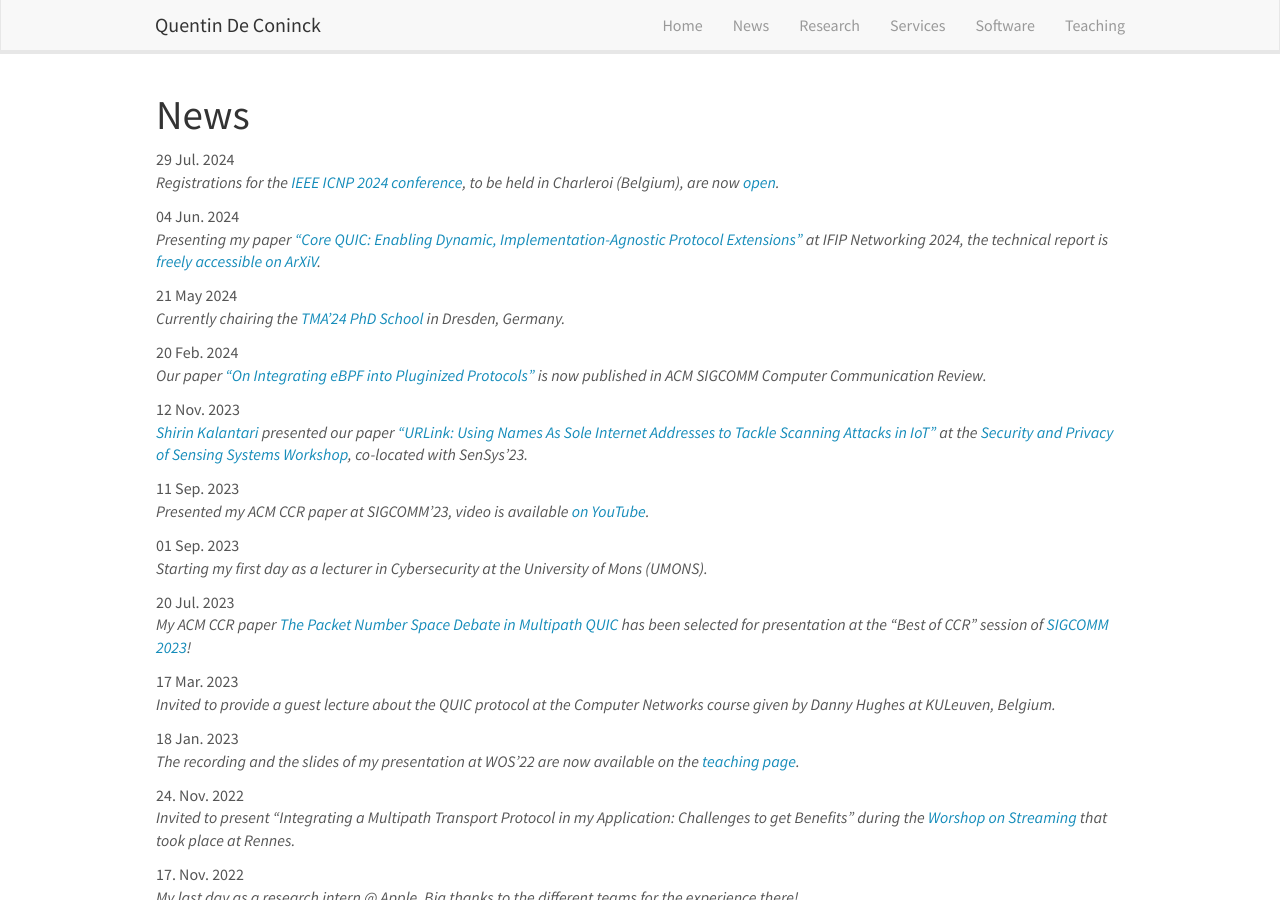
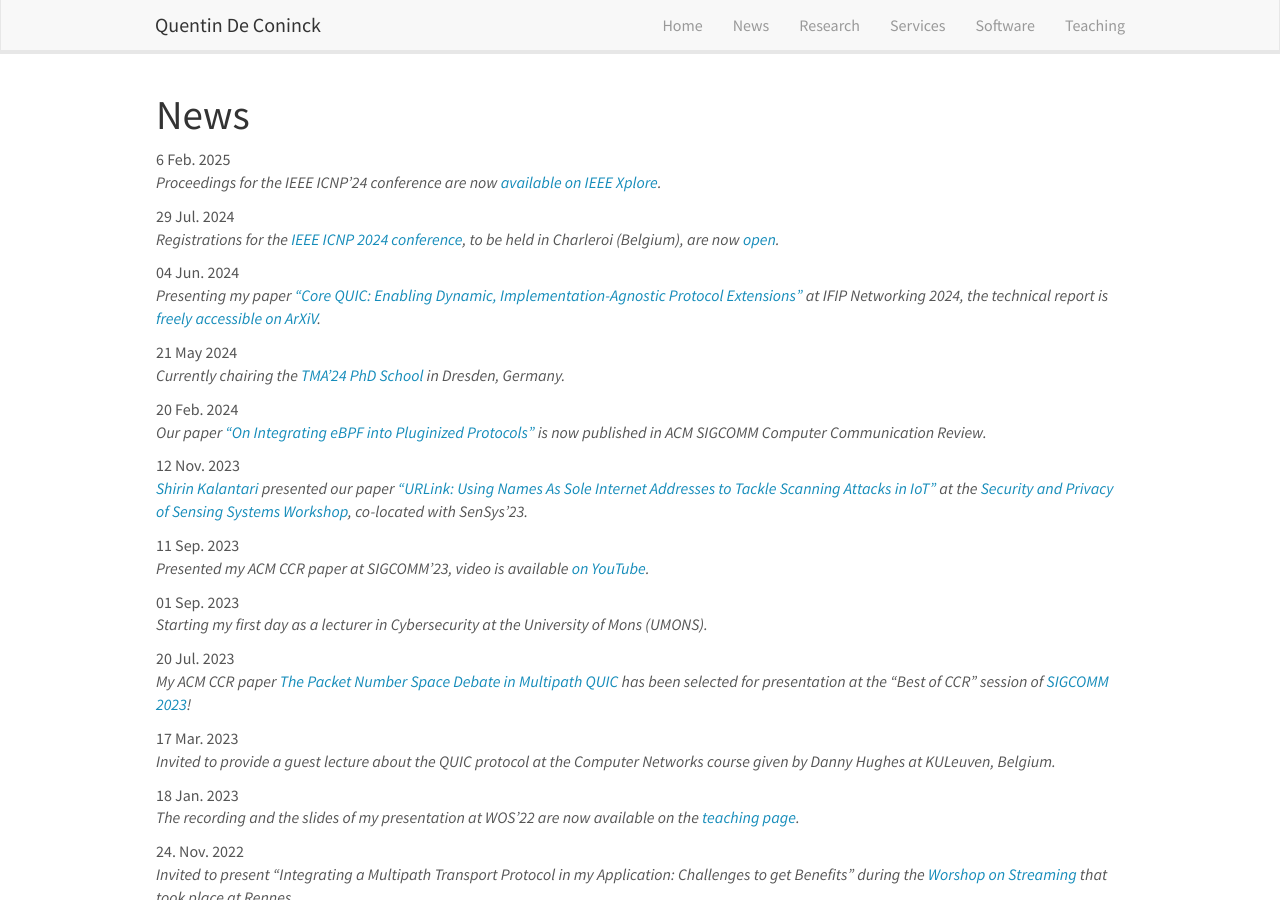
Before and after one commit to qdeconinck/qdeconinck.github.io, a Jekyll site: the page built from _pages/allnews.md, in a window 1280 px wide and 900 px high. Built offline with Jekyll 4.4.1, drawn with Linux system fonts in a browser that asks for light colours; nearby versions of some CDN libraries.

Commit message:
update news

```diff
--- a/_data/news.yml
+++ b/_data/news.yml
@@ -1,3 +1,6 @@
+- date: 6 Feb. 2025
+  headline: Proceedings for the IEEE ICNP'24 conference are now <a href="https://ieeexplore.ieee.org/xpl/conhome/10858485/proceeding">available on IEEE Xplore</a>.
+
 - date: 29 Jul. 2024
   headline: "Registrations for the <a href=\"https://icnp24.cs.ucr.edu\">IEEE ICNP 2024 conference</a>, to be held in Charleroi (Belgium), are now <a href=\"https://icnp24.cs.ucr.edu/registration.html\">open</a>."
 
```
Also changed, not shown: _pages/home.md (+1 -0 lines).
